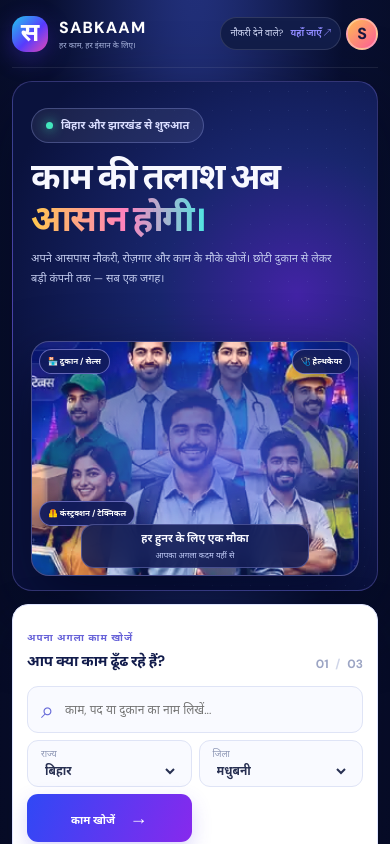
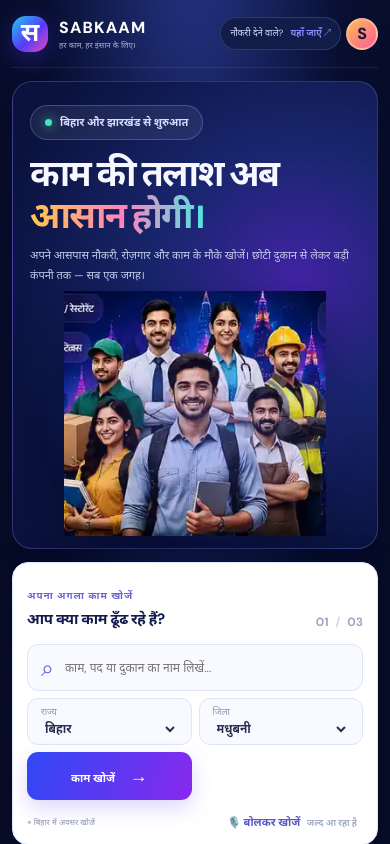
Before and after one commit to sarkaritalk/SABKAAM, a React (Vite) app: page / in a window 390 px wide. Shown: the top 844 px of the page. Built offline with nearby package versions, Linux system fonts and the light colour scheme.

Commit message:
Show complete uncropped SABKAAM hero artwork without a photo frame

```diff
--- a/src/styles.css
+++ b/src/styles.css
@@ -44,3 +44,27 @@
 .hero-art .hero-photo-caption{z-index:4;left:18%;right:18%;bottom:12px}
 @media(max-width:850px){.hero-art{height:300px}}
 @media(max-width:560px){.hero-art{position:relative;right:auto;bottom:auto;width:100%;height:235px;flex:0 0 235px;opacity:1;margin-top:3px;border-radius:18px}.hero-ai-collage{object-position:center 42%}.hero-art .tag-one{top:7px;left:7px}.hero-art .tag-two{top:7px;right:7px}.hero-art .tag-three{bottom:49px;left:7px}.hero-art .hero-photo-caption{left:15%;right:15%;bottom:7px;padding:6px 8px}}
+
+
+/* Hero artwork: full, uncropped composition — no framed photo card */
+.hero{min-height:470px;gap:12px;padding:34px 3.5% 30px;overflow:visible}
+.hero-copy{flex:0 0 43%;max-width:43%}
+.hero-art{position:relative;flex:1 1 57%;width:57%;height:410px;min-width:0;overflow:visible;border:0;border-radius:0;background:transparent;box-shadow:none}
+.hero-ai-collage{position:absolute;inset:0;width:100%;height:100%;object-fit:contain;object-position:center bottom;filter:drop-shadow(0 18px 24px #02061c55);mix-blend-mode:normal;border:0;border-radius:0}
+.hero-city-glow{inset:5% 0 0;border-radius:50%;background:radial-gradient(ellipse at 55% 55%,#576dff55 0, #4b36ce20 42%,transparent 72%);filter:blur(12px)}
+.hero-art .float-tag{display:none}
+.hero-art .hero-photo-caption{display:none}
+@media(max-width:850px){
+ .hero{min-height:430px;gap:6px;padding:28px 3% 24px}
+ .hero-copy{flex-basis:44%;max-width:44%}
+ .hero-art{flex-basis:56%;width:56%;height:350px}
+}
+@media(max-width:560px){
+ .hero{min-height:0;padding:23px 17px 12px;display:flex;flex-direction:column;align-items:stretch;gap:0;overflow:visible}
+ .hero-copy{flex:0 0 auto;max-width:100%;width:100%}
+ .hero h1{font-size:36px;margin:13px 0 8px}
+ .hero p{font-size:11px;max-width:100%}
+ .hero-art{position:relative;inset:auto;flex:0 0 auto;width:100%;height:245px;min-height:0;margin:5px 0 0;opacity:1;overflow:visible}
+ .hero-ai-collage{object-fit:contain;object-position:center bottom}
+ .hero-city-glow{inset:8% 5% 0}
+}
```
